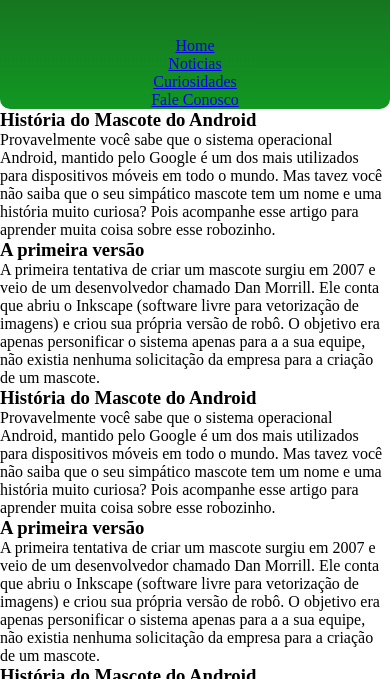
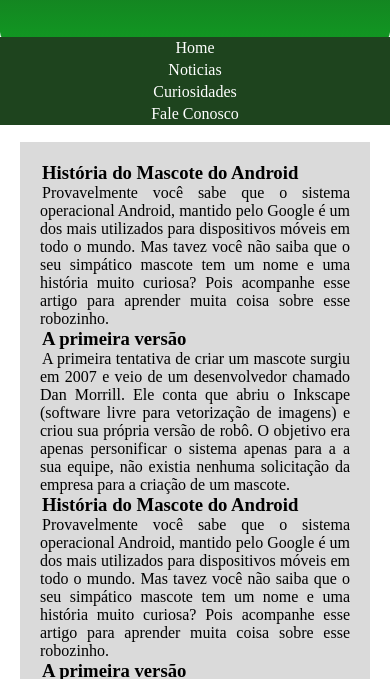
Before and after one commit to AsherBenA/portifolio, a plain HTML site: page siteandroid/index.html in a window 390 px wide. Shown: the part 158-837 px from the top of the page. Drawn offline with Linux system fonts and the light colour scheme.

Commit message:
voltando

```diff
--- a/siteandroid/index.html
+++ b/siteandroid/index.html
@@ -4,7 +4,7 @@
     <meta charset="UTF-8">
     <meta name="viewport" content="width=device-width, initial-scale=1.0">
     <title>TecBlog</title>
-    <link rel="stylesheet" media="(max-width: 620px) type="text/css" href="mobile.css">
+    <link rel="stylesheet"  type="text/css" href="mobile.css">
     <link rel="stylesheet"  type="text/css" href="style.css">
 </head>
 <body>
```
